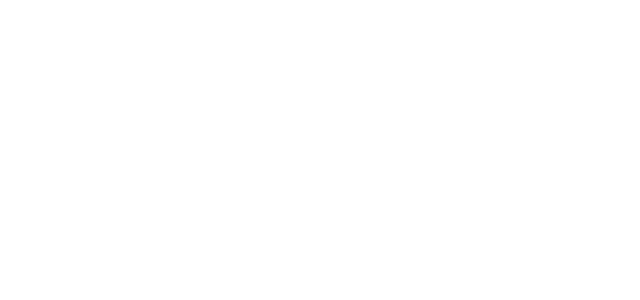
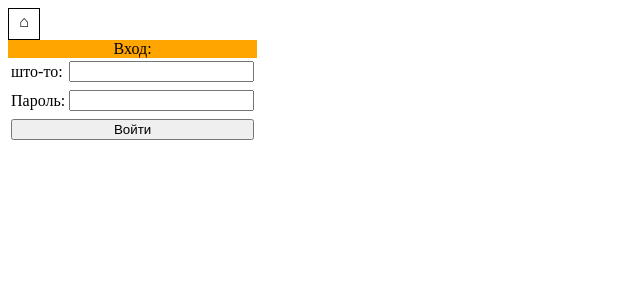
Before and after one commit to manInit/school-page-front, a React (Create React App) app: page /login in a window 1280 px wide. Before the commit this address had no page. Shown: the top 300 px of the page, without its empty margins (0-640 px from the left). Built offline with nearby package versions, Linux system fonts and the light colour scheme.

Commit message:
login front

```diff
--- a/src/App.js
+++ b/src/App.js
@@ -4,6 +4,7 @@
 import Personal from "./personal_space";
 import Trajectory from './trajectory'
 import Sign_on from "./sign_on";
+import Sign_in from "./sign_in";
 
 import {
   BrowserRouter as Router,
@@ -21,6 +22,7 @@
               <Route path="/personal" element={<Personal />} />
               <Route path="/trajectory" element={<Trajectory />} />
               <Route path="/register" element={<Sign_on />} />
+              <Route path="/login" element={<Sign_in />} />
 
           </Routes>
           </>
--- a/src/sign_in.jsx
+++ b/src/sign_in.jsx
@@ -1,4 +1,4 @@
-import { useEffect } from "react";
+import { useEffect, useState } from "react";
 import { home_btn } from "./home";
 
 
@@ -6,10 +6,70 @@
     useEffect(() => {
         document.title = `Авторизация`;
     })
+    const values = {
+        email: '',
+        password: ''
+    }
+    const falses = (()=>{
+        const a = []
+        for (let i in values)
+            a[i] = !!values[i]
+        return a
+    })()
+    const [invalids, setInvalids] = useState(falses)
+    // console.log(invalids)
+    const subtext = <span style={{color:'red', fontSize: '80%'}}>*недопустимый формат</span>
+    const input_type = (type, name) =>{
+        return <input type={type} name={name} onChange={e=>values[name]=e.target.value}/>
+    }
+
+    const register = (data) =>{
+
+    const index_invalid = checkRegister(data)
+
+    if(index_invalid[0] === undefined){
+        // get_req('/api/competition', JSON.stringify(json))
+        console.log(JSON.stringify(data))
+        // window.close();
+      }else{
+        for(let i in data)
+            invalids[i] = index_invalid.indexOf(i)>-1
+        setInvalids(arr => ({...arr}))
+      }
+    }
+
+    const checkRegister = (data) =>{
+        let inds = []
+        for(let i in data){
+            switch(i){
+                case 'email':
+                    // if (!new RegExp('^[a-zA-Zа-яА-Я]+$').test(data[i])) inds.push(i)
+                break
+                case 'password':
+
+                break
+                default: break
+            }
+        }
+        // }
+        // else if (!new RegExp('^[0-9]+$').test(data[6])) inds.push(6)
+        return inds
+      }
+
     return(
         <>
             {home_btn}
+            <table>
+                <caption style={{backgroundColor: 'orange'}}>Вход:</caption>
+                <tbody>
+                    <tr><td>што-то: </td><td>{input_type('text', 'email')}</td></tr>
+                    <tr><td></td><td>{invalids['email']&&subtext}</td></tr>
+                    <tr><td>Пароль: </td><td>{input_type('password', 'password')}</td></tr>
+                    <tr><td></td><td>{invalids['password']&&subtext}</td></tr>
 
+                    <tr><td align="center" colSpan={2}><input type='button' value='Войти' style={{display: 'inline-block', width:'100%'}} onClick={()=>register(values)}/></td></tr>
+                </tbody>
+            </table>
         </>
     )
 }
```
